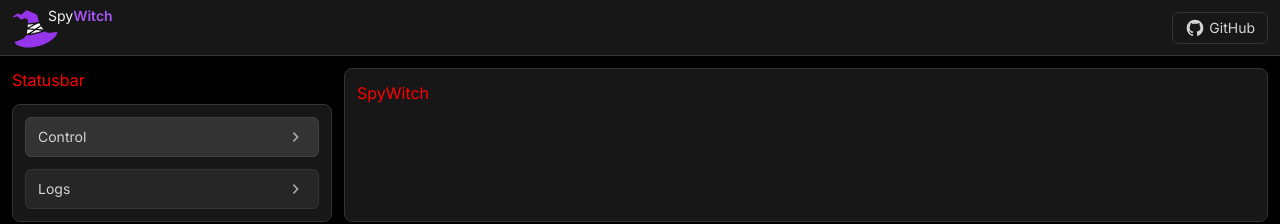
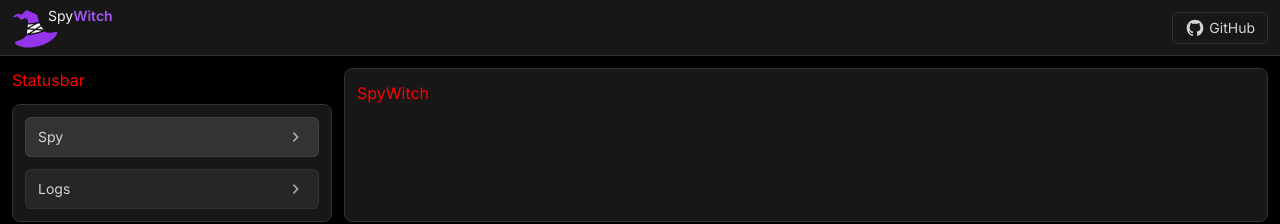
Before and after one commit to seabeya/spywitch, a Next.js app: page / in a window 1280 px wide. Shown: the top 224 px of the page. Built offline with nearby package versions, Linux system fonts and the light colour scheme.

Commit message:
refactor: Rename index page

```diff
--- a/src/components/logo.tsx
+++ b/src/components/logo.tsx
@@ -4,7 +4,7 @@ import { SYS_PAGES } from '@/system/pages';
 
 function Logo() {
   return (
-    <Link href={SYS_PAGES.control.path} className="flex">
+    <Link href={SYS_PAGES.spy.path} className="flex">
       <IconSpyWitch className="size-11 shrink-0 -rotate-12" />
       <span className="-ml-2 text-sm">
         <span className="text-c-primary-text">Spy</span>
--- a/src/system/pages.ts
+++ b/src/system/pages.ts
@@ -1,7 +1,7 @@
 const SYS_PAGES = {
-  control: {
-    name: 'control',
-    label: 'Control',
+  spy: {
+    name: 'spy',
+    label: 'Spy',
     path: '/',
   },
   logs: {
@@ -12,7 +12,7 @@ const SYS_PAGES = {
 } as const;
 
 const SYS_PAGE_GROUPS = {
-  side_nav: [SYS_PAGES.control, SYS_PAGES.logs],
+  side_nav: [SYS_PAGES.spy, SYS_PAGES.logs],
 };
 
 export { SYS_PAGES, SYS_PAGE_GROUPS };
```
